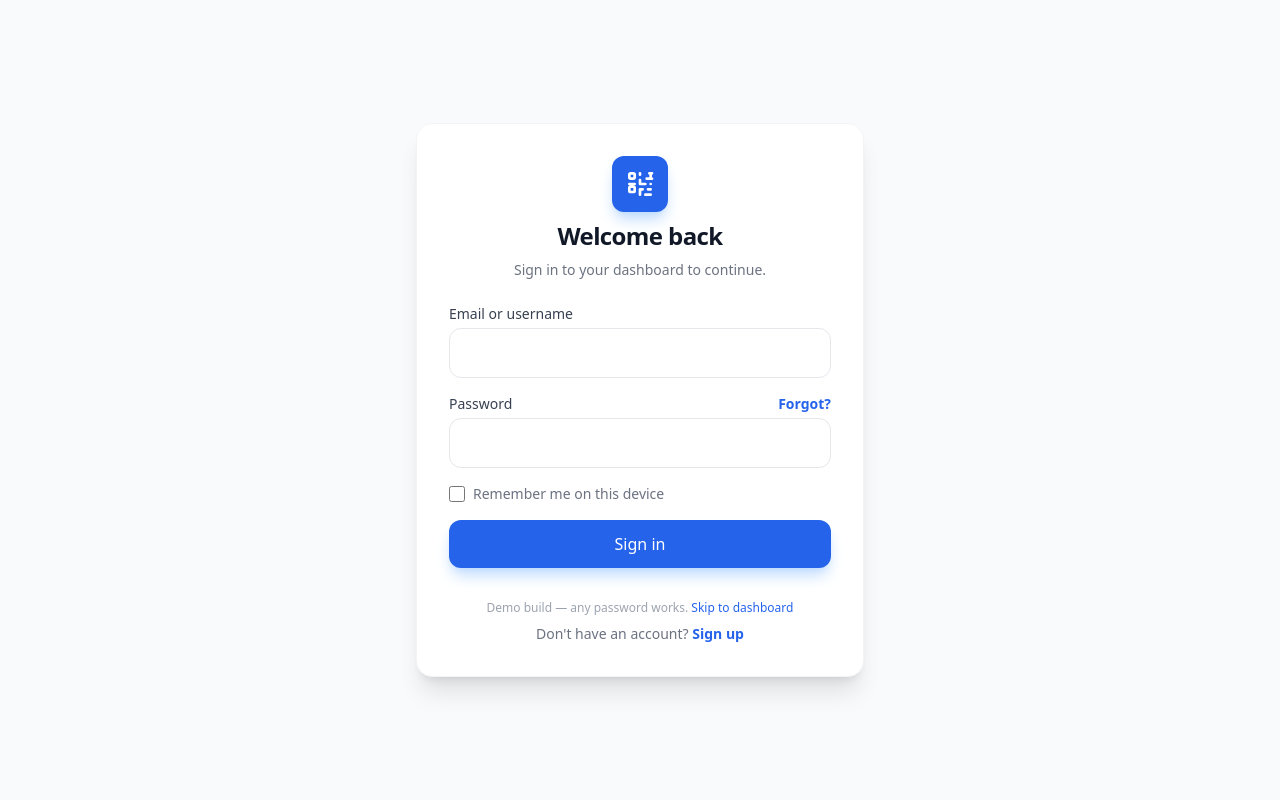
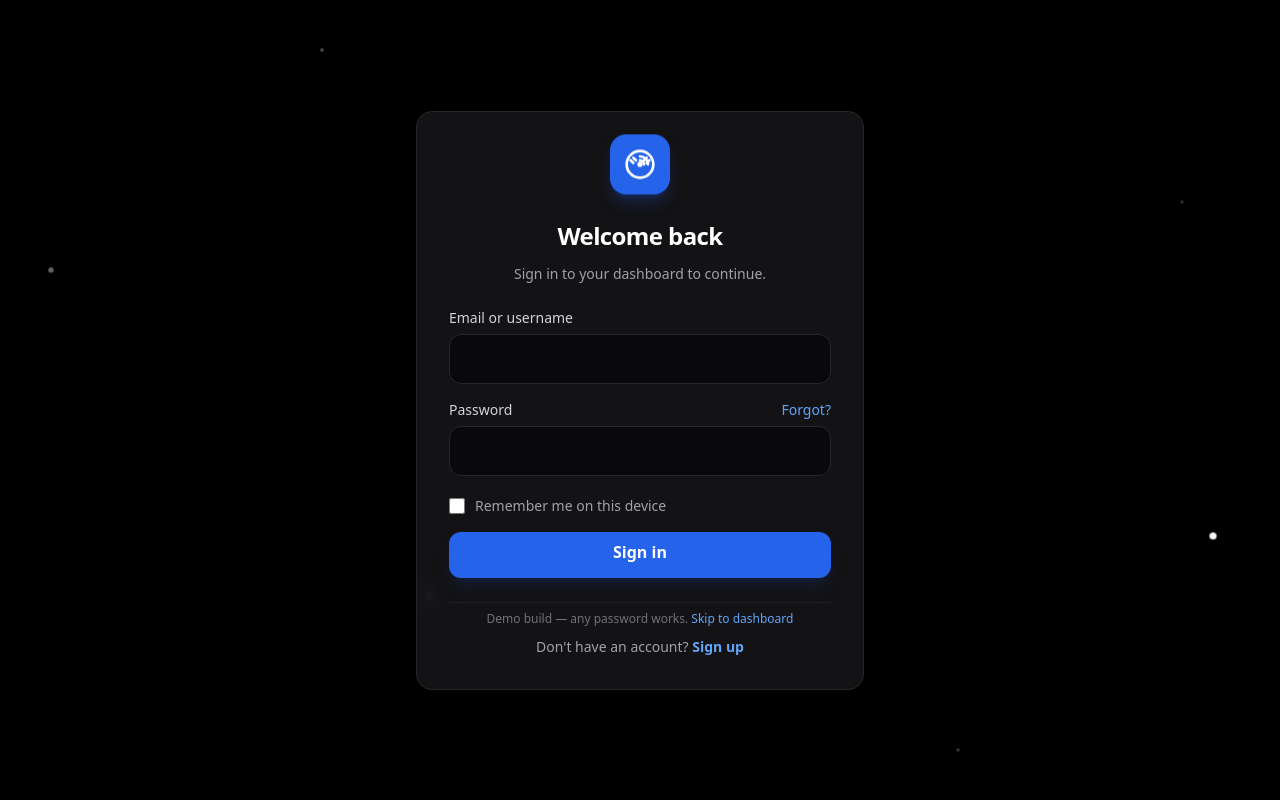
Before and after one commit to prab-hector/PJT_3, a Django app: page /login/ in a window 1280 px wide. Run offline with Django 5.2, Linux system fonts and the light colour scheme; some libraries are stand-ins or nearby versions.

Commit message:
login page work but bad

```diff
--- a/users/templates/users/login.html
+++ b/users/templates/users/login.html
@@ -6,24 +6,49 @@
     <meta name="viewport" content="width=device-width, initial-scale=1.0">
     <title>Login - NLLRFID</title>
     <script src="https://cdn.tailwindcss.com"></script>
+    <style>
+        /* Floating background elements */
+        .star {
+            position: absolute;
+            background-color: white;
+            border-radius: 50%;
+            animation: pulse 3s infinite ease-in-out;
+        }
+        @keyframes pulse {
+            0%, 100% { opacity: 0.2; transform: scale(0.8); }
+            50% { opacity: 1; transform: scale(1.2); }
+        }
+    </style>
 </head>
-<body class="bg-gray-50 flex items-center justify-center min-h-screen">
+<body class="bg-black text-gray-100 flex items-center justify-center min-h-screen relative overflow-hidden">
 
-    <div class="w-full max-w-md p-8 space-y-6 bg-white rounded-2xl shadow-xl border border-gray-100">
+    <div class="absolute inset-0 pointer-events-none">
+        <div class="star w-1 h-1 top-12 left-1/4" style="animation-delay: 0.2s;"></div>
+        <div class="star w-1.5 h-1.5 top-1/3 left-12" style="animation-delay: 1.1s;"></div>
+        <div class="star w-1 h-1 top-1/4 right-24" style="animation-delay: 0.7s;"></div>
+        <div class="star w-2 h-2 bottom-1/4 left-1/3" style="animation-delay: 1.5s;"></div>
+        <div class="star w-1 h-1 bottom-12 right-1/4" style="animation-delay: 0.4s;"></div>
+        <div class="star w-1.5 h-1.5 top-2/3 right-16" style="animation-delay: 1.9s;"></div>
+    </div>
 
-        <div class="flex flex-col items-center space-y-2">
-            <div class="p-3 bg-blue-600 rounded-xl text-white shadow-lg shadow-blue-200">
-                <svg class="w-8 h-8" fill="none" stroke="currentColor" viewBox="0 0 24 24" xmlns="http://www.w3.org/2000/svg">
-                    <path stroke-linecap="round" stroke-linejoin="round" stroke-width="2" d="M12 4v1m6 11h2m-6 0h-2v4m0-11v3m0 0h.01M12 12h4.01M16 20h4M4 12h4m12 0h.01M5 8h2a1 1 0 001-1V5a1 1 0 00-1-1H5a1 1 0 00-1 1v2a1 1 0 001 1zm12 0h2a1 1 0 001-1V5a1 1 0 00-1-1h2a1 1 0 00-1 1v2a1 1 0 001 1zM5 18h2a1 1 0 001-1v-2a1 1 0 00-1-1H5a1 1 0 00-1 1v2a1 1 0 001 1z"></path>
+    <div class="w-full max-w-md p-8 space-y-6 bg-zinc-900/80 rounded-2xl shadow-2xl border border-zinc-800 backdrop-blur-md relative z-10 mx-4">
+
+        <div class="flex flex-col items-center space-y-3">
+            <div class="p-3.5 bg-blue-600 rounded-2xl text-white shadow-lg shadow-blue-900/50 relative animate-bounce" style="animation-duration: 4s;">
+                <svg class="w-8 h-8" fill="none" stroke="currentColor" stroke-width="2" viewBox="0 0 24 24" xmlns="http://www.w3.org/2000/svg">
+                    <path stroke-linecap="round" stroke-linejoin="round" d="M12 22c5.523 0 10-4.477 10-10S17.523 2 12 2 2 6.477 2 12s4.477 10 10 10z"></path>
+                    <path stroke-linecap="round" stroke-linejoin="round" d="M12 6a6 6 0 016 6m-6-3a3 3 0 013 3"></path>
+                    <path stroke-linecap="round" stroke-linejoin="round" d="M7 7l2 2m-4 0l2 2m10-4l-2 2m4 0l-2 2"></path>
+                    <circle cx="12" cy="12" r="1" fill="currentColor"></circle>
                 </svg>
             </div>
-            <h1 class="text-2xl font-bold text-gray-900 tracking-tight">Welcome back</h1>
-            <p class="text-sm text-gray-500">Sign in to your dashboard to continue.</p>
+            <h1 class="text-2xl font-bold tracking-tight text-white pt-1">Welcome back</h1>
+            <p class="text-sm text-zinc-400">Sign in to your dashboard to continue.</p>
         </div>
 
         {% if form.errors or error %}
-        <div class="p-4 bg-red-50 border border-red-200 rounded-xl text-sm text-red-600">
-            Invalid email, username, or password. Please try again.
+        <div class="p-3.5 bg-red-950/50 border border-red-800/60 rounded-xl text-xs text-red-400">
+            Invalid validation credentials. Please check your system input parameters.
         </div>
         {% endif %}
 
@@ -31,34 +56,34 @@
             {% csrf_token %}
 
             <div>
-                <label for="username" class="block text-sm font-medium text-gray-700 mb-1">Email or username</label>
+                <label for="username" class="block text-sm font-medium text-zinc-300 mb-1.5">Email or username</label>
                 <input type="text" name="username" id="username" required autocomplete="username"
-                       class="w-full px-4 py-3 rounded-xl border border-gray-200 focus:ring-2 focus:ring-blue-500 focus:border-blue-500 transition-all text-gray-900 placeholder-gray-400 outline-none">
+                       class="w-full px-4 py-3 rounded-xl bg-zinc-950 border border-zinc-800 focus:ring-2 focus:ring-blue-500 focus:border-blue-500 transition-all text-white placeholder-zinc-600 outline-none">
             </div>
 
             <div>
-                <div class="flex justify-between items-center mb-1">
-                    <label for="password" class="block text-sm font-medium text-gray-700">Password</label>
-                    <a href="{% url 'password_reset' %}" class="text-sm font-semibold text-blue-600 hover:text-blue-700">Forgot?</a>
+                <div class="flex justify-between items-center mb-1.5">
+                    <label for="password" class="block text-sm font-medium text-zinc-300">Password</label>
+                    <a href="{% url 'password_reset' %}" class="text-sm font-medium text-blue-400 hover:text-blue-300">Forgot?</a>
                 </div>
                 <input type="password" name="password" id="password" required autocomplete="current-password"
-                       class="w-full px-4 py-3 rounded-xl border border-gray-200 focus:ring-2 focus:ring-blue-500 focus:border-blue-500 transition-all text-gray-900 placeholder-gray-400 outline-none">
+                       class="w-full px-4 py-3 rounded-xl bg-zinc-950 border border-zinc-800 focus:ring-2 focus:ring-blue-500 focus:border-blue-500 transition-all text-white placeholder-zinc-600 outline-none">
             </div>
 
-            <div class="flex items-center">
-                <input type="checkbox" id="remember_me" class="w-4 h-4 text-blue-600 border-gray-300 rounded focus:ring-blue-500">
-                <label for="remember_me" class="ml-2 text-sm text-gray-500 selection:bg-transparent">Remember me on this device</label>
+            <div class="flex items-center pt-1">
+                <input type="checkbox" id="remember_me" class="w-4 h-4 text-blue-600 bg-zinc-950 border-zinc-800 rounded focus:ring-blue-500 focus:ring-offset-zinc-900">
+                <label for="remember_me" class="ml-2.5 text-sm text-zinc-400 select-none">Remember me on this device</label>
             </div>
 
             <button type="submit"
-                    class="w-full py-3 px-4 bg-blue-600 hover:bg-blue-700 text-white font-medium rounded-xl shadow-lg shadow-blue-200 transition-all transform active:scale-[0.98]">
+                    class="w-full py-3.5 px-4 bg-blue-600 hover:bg-blue-500 text-white font-semibold rounded-xl shadow-lg shadow-blue-950/50 transition-all transform active:scale-[0.99] pt-2">
                 Sign in
             </button>
         </form>
 
-        <div class="text-center pt-2 space-y-2">
-            <p class="text-xs text-gray-400">Demo build — any password works. <a href="{% url 'homepg' %}" class="text-blue-600 hover:underline font-medium">Skip to dashboard</a></p>
-            <p class="text-sm text-gray-500">Don't have an account? <a href="{% url 'register' %}" class="text-blue-600 hover:underline font-semibold">Sign up</a></p>
+        <div class="text-center pt-2 space-y-2.5 border-t border-zinc-800/60">
+            <p class="text-xs text-zinc-500">Demo build — any password works. <a href="{% url 'homepg' %}" class="text-blue-400 hover:underline font-medium">Skip to dashboard</a></p>
+            <p class="text-sm text-zinc-400">Don't have an account? <a href="{% url 'register' %}" class="text-blue-400 hover:underline font-semibold">Sign up</a></p>
         </div>
 
     </div>
```
